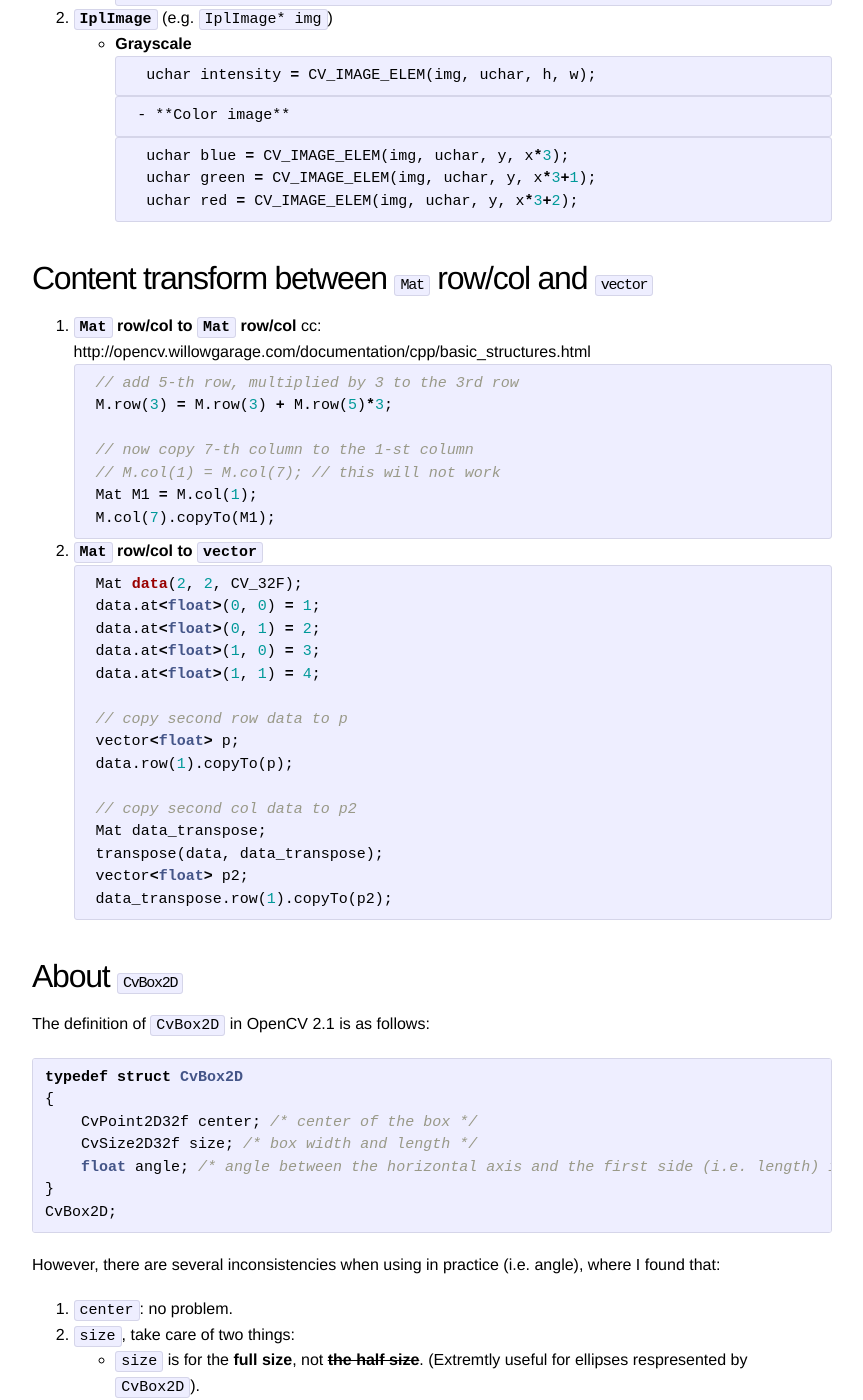
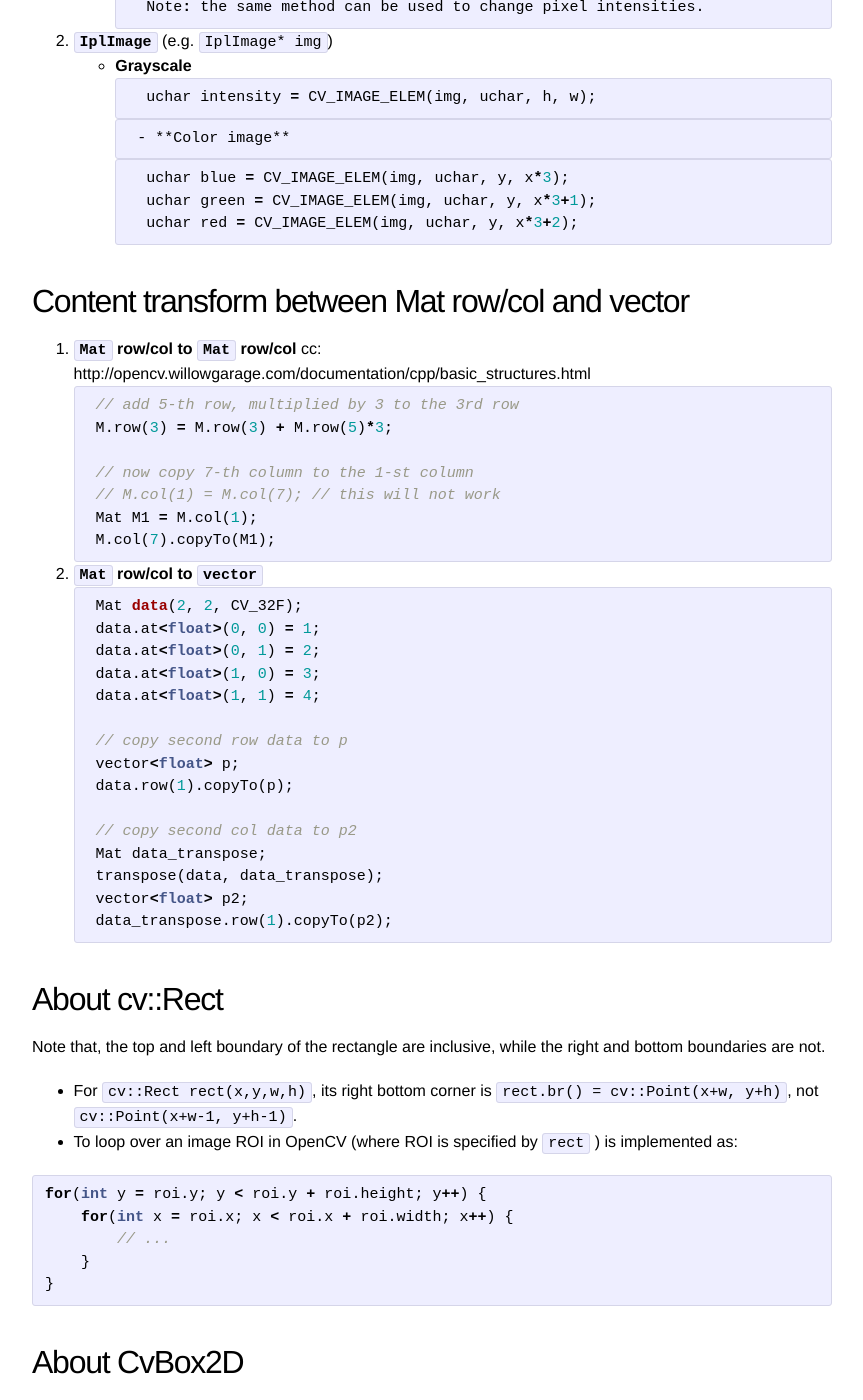
Before and after one commit to blog-ythu/blog-ythu.github.io, a Jekyll site: the page built from _posts/2012-09-04-OpenCV-sumup.md, in a window 1280 px wide and 1400 px high, scrolled down 1233 px. Shown: the whole window, without its empty margins (208-1071 px from the left). Built offline with Jekyll 4.4.1, drawn with Linux system fonts in a browser that asks for light colours; nearby versions of some CDN libraries; Markdown is read by kramdown in place of the engine named in the settings; formulas are drawn with MathJax 3; comment, search, counter and statistics services are not loaded.

Commit message:
update post: OpenCV sumup

````diff
--- a/_posts/2012-09-04-OpenCV-sumup.md
+++ b/_posts/2012-09-04-OpenCV-sumup.md
@@ -65,7 +65,7 @@ mathjax: true
         uchar red = CV_IMAGE_ELEM(img, uchar, y, x*3+2);
         ```
 
-## Content transform between `Mat` row/col and `vector`
+## Content transform between Mat row/col and vector
 1. **`Mat` row/col to `Mat` row/col**
  cc: http://opencv.willowgarage.com/documentation/cpp/basic_structures.html
 
@@ -98,7 +98,21 @@ mathjax: true
     data_transpose.row(1).copyTo(p2);
     ```
 
-## About `CvBox2D`
+## About cv::Rect
+Note that, the top and left boundary of the rectangle are inclusive, while the right and bottom boundaries are not.
+
+- For `cv::Rect rect(x,y,w,h)`, its right bottom corner is `rect.br() = cv::Point(x+w, y+h)`, not `cv::Point(x+w-1, y+h-1)`.
+- To loop over an image ROI in OpenCV (where ROI is specified by `rect` ) is implemented as:
+
+```cpp
+for(int y = roi.y; y < roi.y + roi.height; y++) {
+    for(int x = roi.x; x < roi.x + roi.width; x++) {
+        // ...
+    }
+}
+```
+
+## About CvBox2D
 The definition of `CvBox2D` in OpenCV 2.1 is as follows:
 
 ```cpp
````
Also changed, not shown: _posts/2012-06-15-movies.md (+1 -0 lines).
